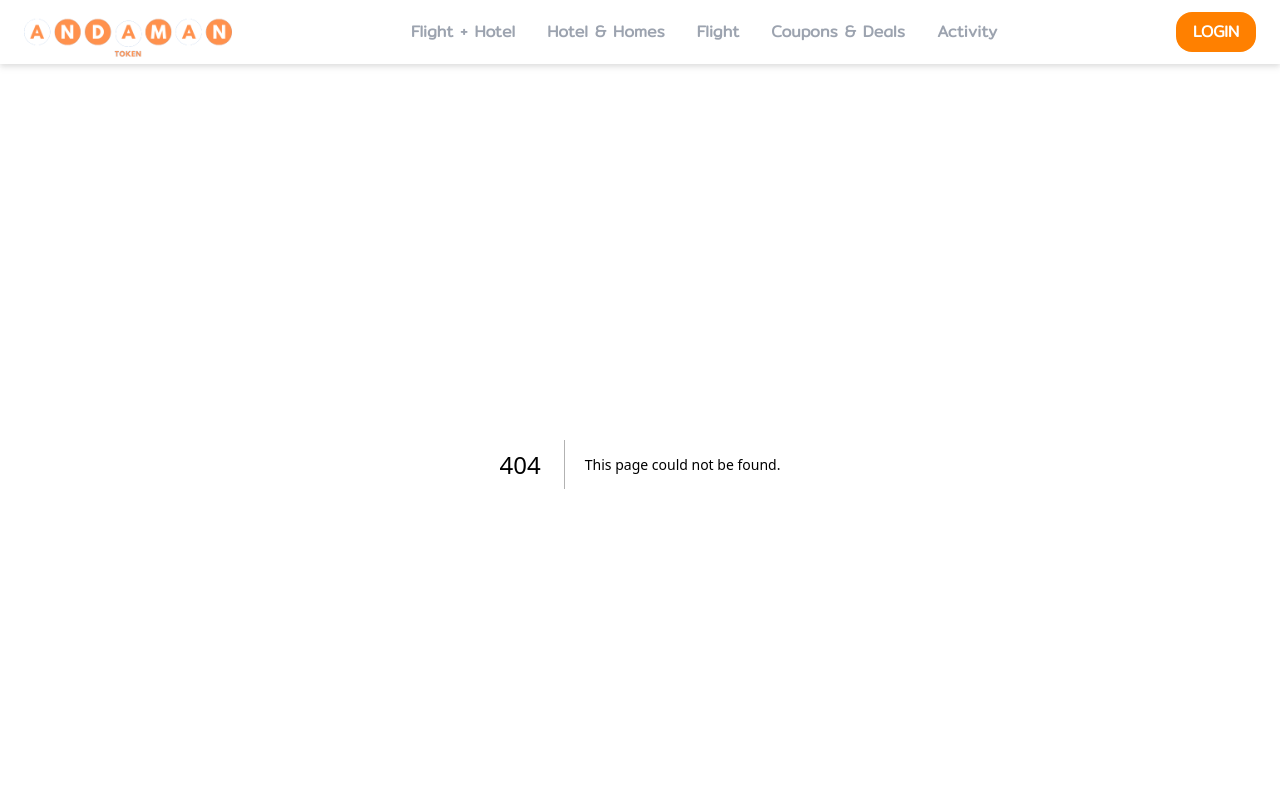
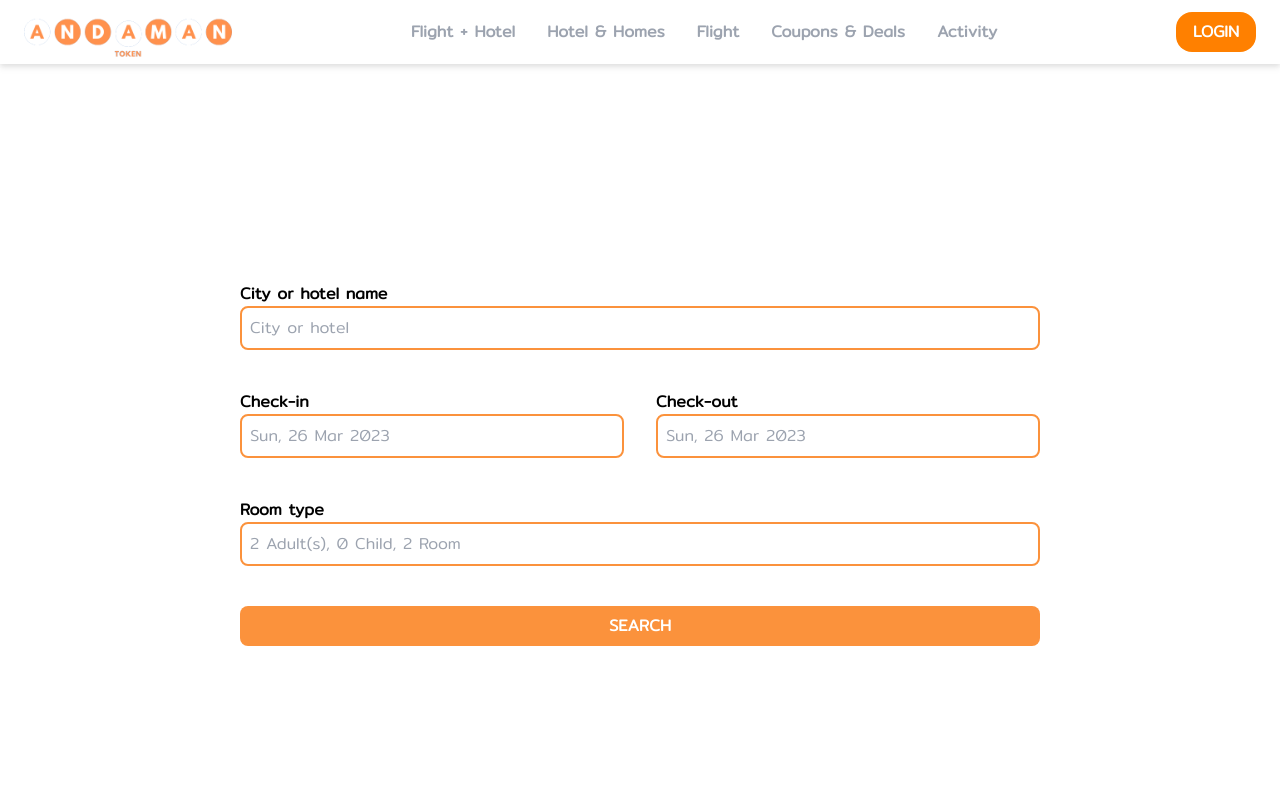
Before and after one commit to baadnk7777777/andamon_token_frontend, a Next.js app: page /customer_page/Search_page in a window 1280 px wide. Before the commit this address had no page. Shown: the top 800 px of the page. Built offline with nearby package versions, Linux system fonts and the light colour scheme; what wagmi would draw is missing.

Commit message:
hotel serch page.

```diff
--- /dev/null
+++ b/components/hotel_modal.tsx
@@ -0,0 +1,36 @@
+import React from 'react'
+// import hotel_default from '../../public/hotel_default.jpg'
+import hotel_images from '../public/de_hotel.jpg'
+import Image from 'next/image'
+import { useRouter } from 'next/router';
+
+
+export const hotel_modal = () => {
+  const router = useRouter();
+  function handleClick() {
+
+    router.push('../');
+  }
+  return (
+
+    <div onClick={handleClick} className=" border-x border-t p-4 border-[#CBCBCB] flex ... w-full shadow-md shadow-gray-300 rounded-lg mt-10">
+
+      <div className="">
+        <Image src={hotel_images} alt='/' className=' w-44' />
+      </div>
+
+      <div className=" grow flex flex-col justify-center pl-4">
+        <p className=' font-bold'>Four Points by Sheraton Phuket Patong Beach Resort</p>
+        <p className=' font-bold bg-orange-400 w-fit px-2 rounded-2xl text-white'>Hotels</p>
+        <p className=' font-bold'>Patong Beach, Phuket</p>
+      </div>
+
+      <div className="pl-2 font-bold flex flex-col justify-end text-orange-500 border-l-2 border-gray-500">
+        <p>100.00 THB</p>
+      </div>
+
+    </div>
+  )
+}
+
+export default hotel_modal
--- /dev/null
+++ b/pages/customer_page/Search_page.tsx
@@ -0,0 +1,47 @@
+import React, { useState } from 'react'
+
+
+import "react-datepicker/dist/react-datepicker.css";
+
+export const Search_page = () => {
+    const [startDate, setStartDate] = useState(new Date());
+    return (
+        <div className=" h-screen font-work_sans flex flex-col justify-center">
+            <div className=" w-full flex justify-center ">
+                <div className="">
+
+                    <div className="">
+                    <p className=' font-bold'>City or hotel name</p>
+                    <input type="text" className="border-2 border-orange-400 p-2 w-full  rounded-lg focus:outline-none focus:ring-2 focus:ring-orange-500 focus:border-transparent" placeholder="City or hotel" />
+                    </div>
+
+                    <div className="flex gap-8 mt-10">
+                        <div className="">
+                        <p className=' font-bold'>Check-in</p>
+                    <input type="text" className="border-2 border-orange-400 p-2 w-96 rounded-lg focus:outline-none focus:ring-2 focus:ring-orange-500 focus:border-transparent" placeholder="Sun, 26 Mar 2023" />
+
+                        </div>
+                        <div className="">
+                        <p className=' font-bold'>Check-out</p>
+                    <input type="text" className="border-2 border-orange-400 p-2 w-96 rounded-lg focus:outline-none focus:ring-2 focus:ring-orange-500 focus:border-transparent" placeholder="Sun, 26 Mar 2023" />
+                        </div>
+                    </div>
+
+                    <div className="mt-10">
+                    <p className=' font-bold'>Room type</p>
+                    <input type="text" className="border-2 border-orange-400 p-2 w-full rounded-lg focus:outline-none focus:ring-2 focus:ring-orange-500 focus:border-transparent" placeholder="2 Adult(s), 0 Child, 2 Room" />
+                    </div>
+
+                    <div className="mt-10">
+                        <button className='w-full bg-orange-400 p-2 rounded-lg font-bold text-white'>SEARCH</button>
+                    </div>
+
+                </div>
+            </div>
+
+        </div>
+
+    )
+}
+
+export default Search_page
--- /dev/null
+++ b/pages/customer_page/hotel_search_page.tsx
@@ -0,0 +1,15 @@
+import React from 'react'
+import Hotel_modal from '../../components/hotel_modal'
+
+
+export const hotel_search_page = () => {
+    return (
+        <div className="container px-4 mx-auto mt-10 font-work_sans">
+            {Array.from({ length: 20 }).map((_, index) => (
+    <Hotel_modal key={index} />
+  ))}
+        </div>
+    )
+}
+
+export default hotel_search_page
```
